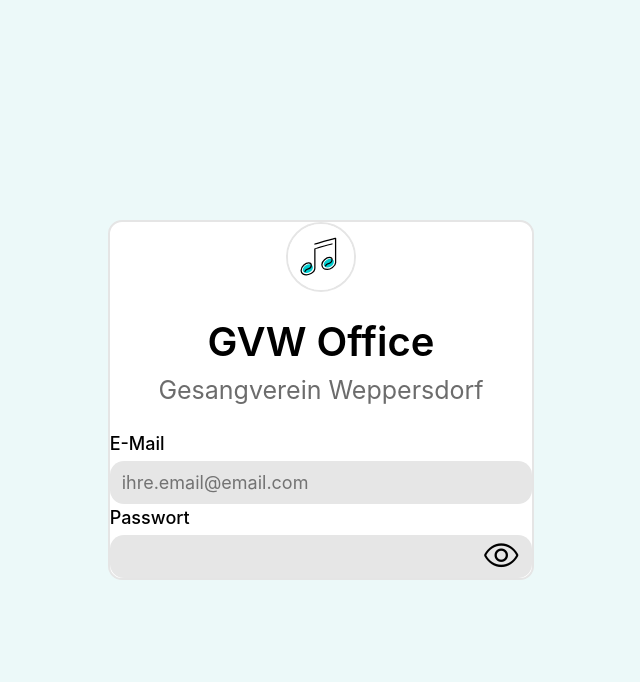
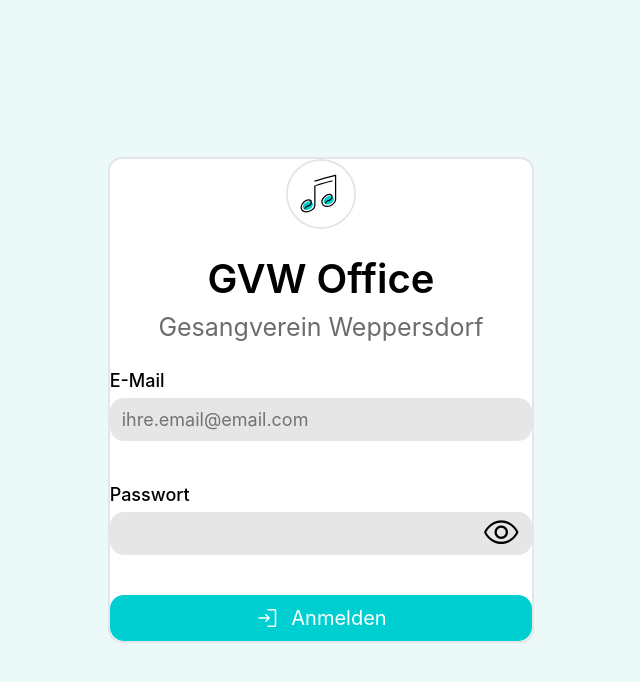
Before and after one commit to RaphaelSchuhmann/GVW-Office, a Svelte app in the folder frontend/: page / in a window 1280 px wide. Shown: the top 682 px of the page, without its empty margins (319-959 px from the left). Built offline with nearby package versions, Linux system fonts and the light colour scheme.

Commit message:
Implemented working login page, Updated components to properly use dynamic margins / paddings, Note: Error handling is still missing

```diff
--- a/frontend/src/App.svelte
+++ b/frontend/src/App.svelte
@@ -2,9 +2,13 @@
     import "./app.css";
     import Router from "svelte-spa-router";
     import Login from "./pages/Login.svelte";
+    import Dashboard from "./pages/Dashboard.svelte";
+    import ChangePassword from "./pages/ChangePassword.svelte";
 
     const routes = {
         "/": Login,
+        "/dashboard": Dashboard,
+        "/changePassword": ChangePassword
     };
 </script>
 <Router {routes}/>
--- /dev/null
+++ b/frontend/src/components/Button.svelte
@@ -0,0 +1,37 @@
+<script>
+    export let type = "primary";
+    export let marginTop = "";
+
+    const validTypes = ["primary", "secondary"];
+    if (!validTypes.includes(type)) {
+        console.warn(`Type ${type} does not exist`);
+        type = "primary";
+    }
+
+    const marginMap = {
+        "0": "mt-0",
+        "": "mt-0",
+        "1": "mt-1",
+        "2": "mt-2",
+        "3": "mt-3",
+        "4": "mt-4",
+        "5": "mt-5",
+        "6": "mt-6",
+        "7": "mt-7",
+        "8": "mt-8",
+        "9": "mt-9",
+        "10": "mt-10",
+    }
+</script>
+
+{#if type === "primary"}
+    <button
+        class={`flex items-center justify-center bg-gv-primary rounded-1 text-dt-5 w-full pt-2 pb-2 text-white ${marginMap[marginTop]} cursor-pointer hover:bg-gv-primary-hover duration-200`}
+        on:click><slot /></button
+    >
+{:else}
+    <button
+        class={`flex items-center justify-center bg-white border-2 border-gv-border rounded-1 text-dt-5 w-full pt-2 pb-2 text-gv-dark-text ${marginMap[marginTop]} cursor-pointer hover:bg-gv-input-bg duration-200`}
+        on:click><slot /></button
+    >
+{/if}
--- a/frontend/src/components/Form.svelte
+++ b/frontend/src/components/Form.svelte
@@ -2,6 +2,6 @@
     export let height = "3/5";
     export let padding = "5";
 </script>
-<div class="w-1/3 h-{height} rounded-1 bg-white border-2 border-gv-border flex flex-col items-center p-{padding}">
+<div class={`w-1/3 h-${height} rounded-1 bg-white border-2 border-gv-border flex flex-col items-center p-${padding}`}>
     <slot />
 </div>
--- a/frontend/src/components/Input.svelte
+++ b/frontend/src/components/Input.svelte
@@ -1,4 +1,7 @@
 <script>
+    // Output value
+    export let value = "";
+
     export let title = "Title";
     export let type = "text";
     export let placeholder = "";
@@ -23,6 +26,21 @@
         passwordInput = true;
     }
 
+    const marginMap = {
+        "0": "mt-0",
+        "": "mt-0",
+        "1": "mt-1",
+        "2": "mt-2",
+        "3": "mt-3",
+        "4": "mt-4",
+        "5": "mt-5",
+        "6": "mt-6",
+        "7": "mt-7",
+        "8": "mt-8",
+        "9": "mt-9",
+        "10": "mt-10",
+    };
+
     // Toggle password visibility
     function togglePasswordView() {
         passwordVisible = !passwordVisible;
@@ -30,10 +48,11 @@
     }
 </script>
 
-<div class="flex flex-col items-start w-full mt-{marginTop}">
+<div class={`flex flex-col items-start w-full ${marginMap[marginTop]}`}>
     <p class="text-dt-6 font-medium">{title}</p>
     {#if !passwordInput}
         <input
+            bind:value
             {type}
             {placeholder}
             class="rounded-1 w-full p-2 pl-3 pr-3 bg-gv-input-bg text-black outline-gv-primary mt-1 text-dt-6"
@@ -41,6 +60,7 @@
     {:else}
         <div class="flex items-stretch w-full">
             <input
+                bind:value
                 {type}
                 {placeholder}
                 class="rounded-tl-1 rounded-bl-1 w-full p-2 pl-3 pr-3 bg-gv-input-bg text-black outline-gv-primary mt-1 text-dt-6"
--- a/frontend/src/pages/Login.svelte
+++ b/frontend/src/pages/Login.svelte
@@ -1,14 +1,90 @@
 <script>
+    import { onMount } from "svelte";
+    import { push } from "svelte-spa-router";
     import Form from "../components/Form.svelte";
     import Logo from "../assets/logo.svg";
     import Input from "../components/Input.svelte";
+    import Button from "../components/Button.svelte";
+    import { login, authenticate } from "../services/auth.js";
+    import { getValue, setValue } from "../services/store";
+
+    let email = "";
+    let password = "";
+
+    onMount(async () => {
+        let authToken = getValue("authToken");
+        if (authToken) {
+            let response = await authenticate(authToken);
+
+            if (response) {
+                setValue("email", response.email);
+                setValue("role", response.role);
+                if (response.changePassword) {
+                    push(`/changePassword?firstLogin=${response.firstLogin}`);
+                }
+
+                push("/dashboard");
+            }
+        }
+    });
+
+    async function btnLogin() {
+        // Ensure neither email nor password is empty
+        if (!email) {
+            // throw error that email cannot be empty
+            return;
+        }
+
+        if (!password) {
+            // throw error that password cannot be empty
+            return;
+        }
+
+        // try to login
+        let response = await login(email, password);
+
+        if (!response) {
+            // throw error internal server error (response is empty)
+            return;
+        }
+
+        setValue("authToken", response.authToken);
+        if (response.changePassword) {
+            push(`/changePassword?firstLogin=${response.firstLogin}`);
+        }
+
+        push("/dashboard");
+    }
 </script>
+
 <main class="bg-gv-bg-bar w-dvw h-dvh flex items-center justify-center">
-    <Form padding="10">
-        <img src={Logo} alt="Logo" class="w-1/6 rounded-full border-2 border-gv-border">
-        <p class="font-semibold text-dt-1 mt-5">GVW Office</p>
-        <p class="text-gv-light-text text-dt-3">Gesangverein Weppersdorf</p>
-        <Input type="email" placeholder="ihre.email@email.com" title="E-Mail" marginTop="5"/>
-        <Input type="password" placeholder="" title="Passwort" marginTop="10"/>
+    <Form padding="10" height="auto">
+        <img
+            src={Logo}
+            alt="Logo"
+            class="w-1/6 rounded-full border-2 border-gv-border"
+        />
+        <p class="font-semibold text-dt-1 mt-5 text-center">GVW Office</p>
+        <p class="text-gv-light-text text-dt-3 text-center">
+            Gesangverein Weppersdorf
+        </p>
+        <Input
+            bind:value={email}
+            type="email"
+            placeholder="ihre.email@email.com"
+            title="E-Mail"
+            marginTop="5"
+        />
+        <Input
+            bind:value={password}
+            type="password"
+            placeholder=""
+            title="Passwort"
+            marginTop="10"
+        />
+        <Button type="primary" marginTop="10" on:click={btnLogin}
+            ><span class="material-symbols-rounded">login</span>
+            <p class="ml-3">Anmelden</p></Button
+        >
     </Form>
 </main>
--- /dev/null
+++ b/frontend/src/services/auth.js
@@ -0,0 +1,39 @@
+const apiUrl = import.meta.env.DEV_API_URL || "http://localhost:3500";
+
+export async function login(email, password) {
+    const resp = await fetch(`${apiUrl}/auth/login`, {
+        method: "POST",
+        headers: {
+            "Content-Type": "application/json",
+        },
+        body: JSON.stringify({ email, password })
+    });
+
+    if (!resp.ok) throw new Error(`Login failed: ${resp.statusText}`);
+    return resp.json();
+}
+
+export async function changePw(oldPw, newPw, email) {
+    const resp = await fetch(`${apiUrl}/auth/changePw`, {
+        method: "POST",
+        headers: {
+            "Content-Type": "application/json"
+        },
+        body: JSON.stringify({ oldPw, newPw, email })
+    });
+
+    if (!resp.ok) throw new Error(`Password change failed: ${resp.statusText}`);
+    return resp.json();
+}
+
+export async function authenticate(token) {
+    const resp = await fetch(`${apiUrl}/auth/auto`, {
+        method: "GET",
+        headers: {
+            Authorization: `Bearer ${token}`,
+        },
+    });
+
+    if (!resp.ok) throw new Error(`Authentication failed: ${resp.statusText}`);
+    return resp.json();
+}
--- /dev/null
+++ b/frontend/src/services/store.js
@@ -0,0 +1,25 @@
+export function setValue(key, value) {
+    try {
+        localStorage.setItem(key, value);
+    } catch (err) {
+        console.error("setValue failed: ", err);
+    }
+}
+
+export function getValue(key) {
+    try {
+        const value = localStorage.getItem(key);
+        return value ?? "";
+    } catch (err) {
+        console.error("getValue failed: ", err);
+        return "";
+    }
+}
+
+export function clearValue(key) {
+    try {
+        localStorage.removeItem(key);
+    } catch (err) {
+        console.error("clearValue failed: ", err);
+    }
+}
```
Also changed, not shown: frontend/src/pages/ChangePassword.svelte (added), frontend/src/pages/Dashboard.svelte (added).
